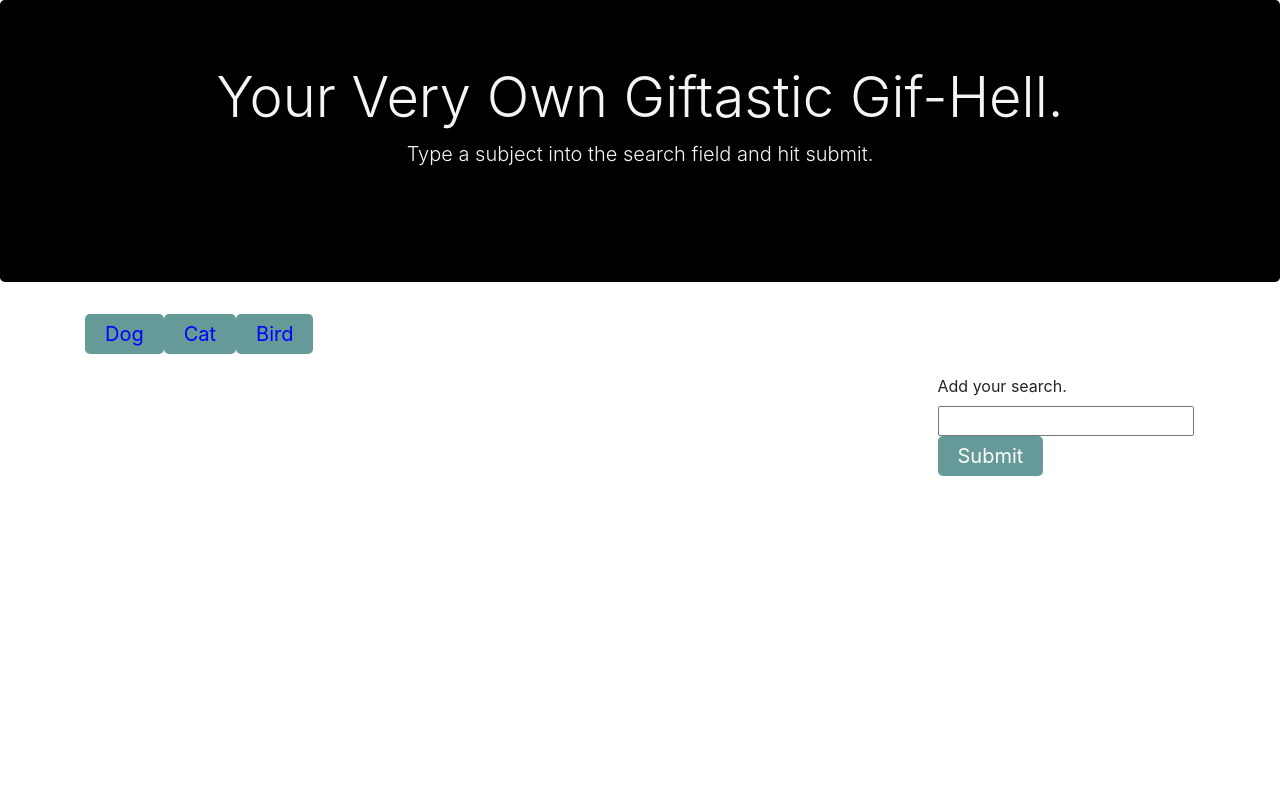
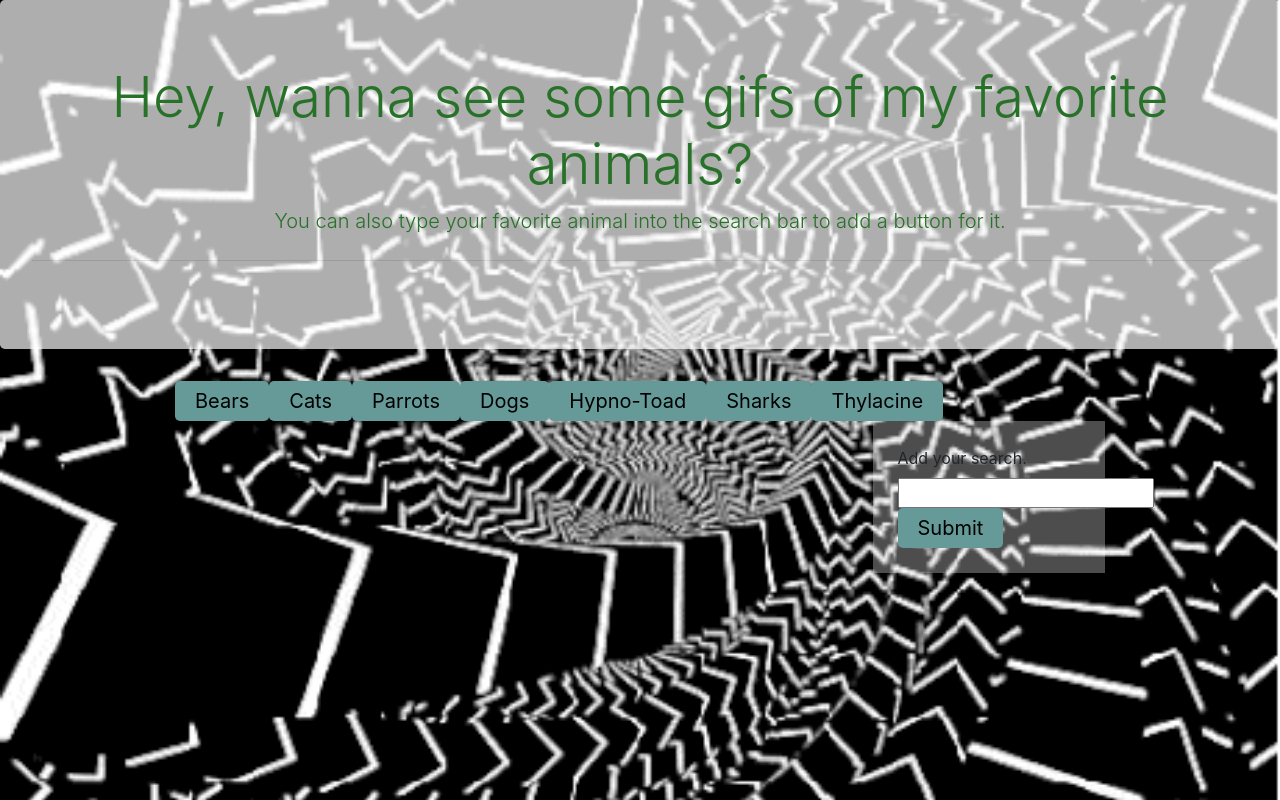
Before and after one commit to Alexander-Larsen/06-Giftastic, a plain HTML site: page index.html in a window 1280 px wide. Drawn offline with nearby package versions, Linux system fonts and the light colour scheme.

Commit message:
submission

```diff
--- a/assets/css/style.css
+++ b/assets/css/style.css
@@ -1,11 +1,25 @@
-.jumbotron{
-	background-color: black;
-	color: whitesmoke;
+.jumbotron {
+	background-color: rgba(255, 255, 255, 0.683);
+	color: rgb(40, 113, 40);
 }
 
-.searchButton{
-	color: blue
+body {
+	background: url(../images/walpaper.gif)no-repeat center center fixed;
+	-webkit-background-size: cover;
+	-moz-background-size: cover;
+	-o-background-size: cover;
+	background-size: cover;
+}
 
+.container {
+	width: 100%;
+	max-width: 960px;
+	margin: 0 auto;
+	clear: both;
+}
+
+.searchButton {
+	color: black;
 }
 
 .search-item {
@@ -16,15 +30,34 @@
 form {
 	width: 25%;
 	float: right;
-	padding: 20px;
+	padding: 25px;
+	margin-bottom: 5px;
+	background-color:rgba(255,255,255,0.3);
 }
 
-button, input[type="submit"] {
+button,
+input[type="submit"] {
 	background: #659a98;
-	color:white;
+	color: black;
 	border: 0;
 	border-radius: 5px;
 	padding: 5px 20px;
 	font-size: 20px;
 	box-shadow: 2px 2px 3px #bbb'
+
 }
+
+/* Large desktops and laptops */
+@media (min-width: 1200px) {}
+
+/* Landscape tablets and medium desktops */
+@media (min-width: 992px) and (max-width: 1199px) {}
+
+/* Portrait tablets and small desktops */
+@media (min-width: 768px) and (max-width: 991px) {}
+
+/* Landscape phones and portrait tablets */
+@media (max-width: 767px) {}
+
+/* Portrait phones and smaller */
+@media (max-width: 480px) {}
--- a/assets/javascript/script.js
+++ b/assets/javascript/script.js
@@ -2,7 +2,7 @@ $(function () {
 	populateButtons(searchArray, 'searchButton', '#buttonsArea');
 })
 //default array of searches that appear when page loads.
-var searchArray = ['Dog','Cat','Bird'];
+var searchArray = ['Bears','Cats','Parrots','Dogs','Hypno-Toad','Sharks','Thylacine'];
 
 function populateButtons(searchArray, classToAdd, areaToAddTo) {
 	//empties out the buttons area to prevent copies.
--- a/index.html
+++ b/index.html
@@ -19,8 +19,8 @@
 
 <body>
 	<div class="jumbotron">
-		<h1 class="display-4 text-center">Your Very Own Giftastic Gif-Hell.</h1>
-		<p class="lead text-center">Type a subject into the search field and hit submit.</p>
+		<h1 class="display-4 text-center">Hey, wanna see some gifs of my favorite animals?</h1>
+		<p class="lead text-center">You can also type your favorite animal into the search bar to add a button for it.</p>
 		<hr class="my-4">
 
 
@@ -33,7 +33,7 @@
 		<form id="search-form">
 			<label for="search-input">Add your search.</label>
 			<input type="text" id="search-input"><br>
-			<input type="submit" value="Submit">
+			<input id="addSearch" type="submit" value="Submit">
 
 		</form>
 
```
Also changed, not shown: assets/images/grass.gif (added), assets/images/walpaper.gif (added), 3 other files.
